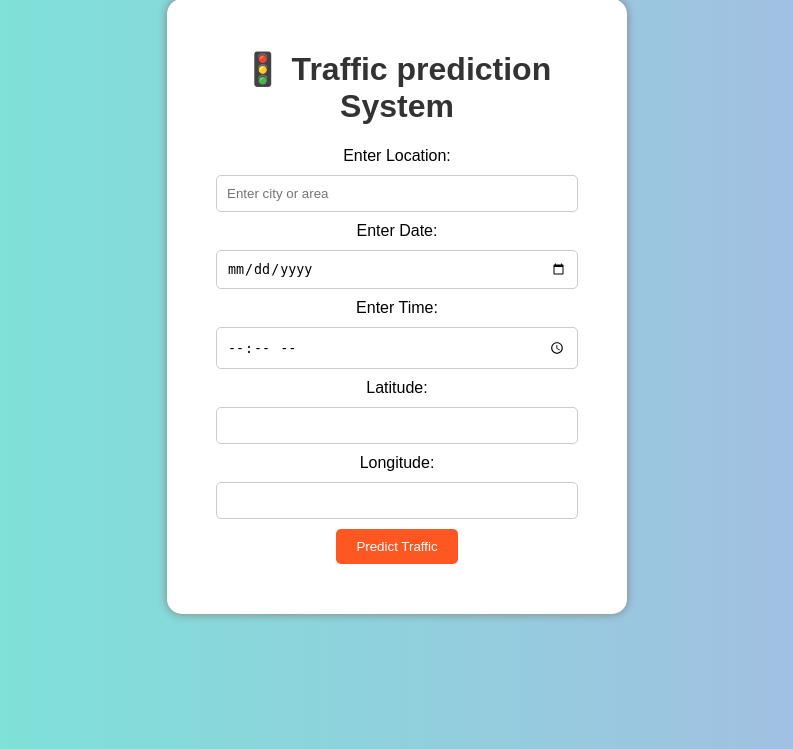
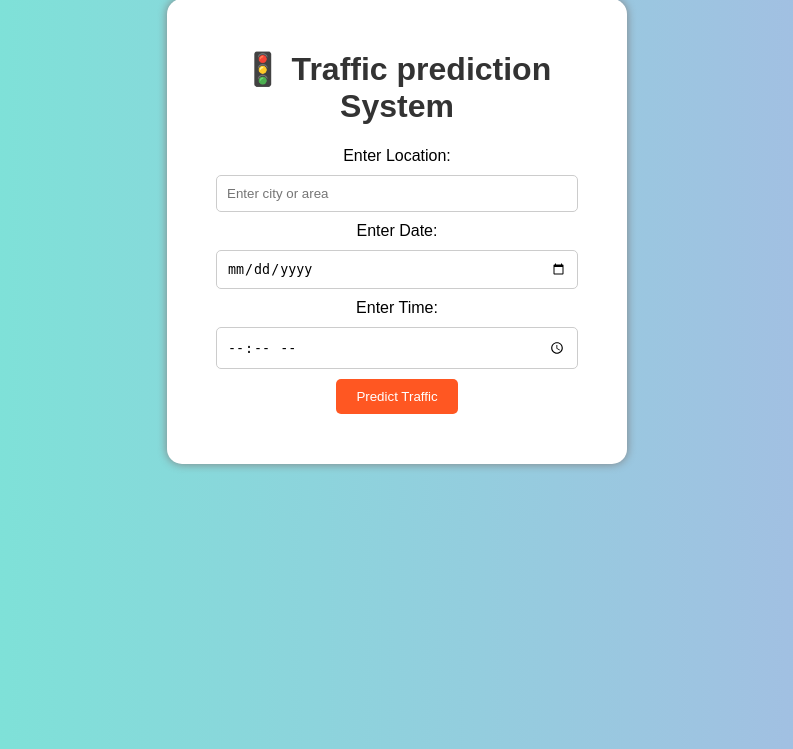
Before and after one commit to srihasiniKotagiri/real_time_project, a Flask app: page / in a window 1280 px wide. Shown: the part 51-800 px from the top of the page, without its empty margins (243-1036 px from the left). Run offline with Flask 3, Linux system fonts and the light colour scheme.

Commit message:
Update index.html

```diff
--- a/project/templates/index.html
+++ b/project/templates/index.html
@@ -21,11 +21,6 @@
         <input type="time" id="time">
 <form action="/predict" method="POST">
 
-    <label>Latitude:</label>
-    <input type="text" name="lat" required>
-
-    <label>Longitude:</label>
-    <input type="text" name="lng" required>
 
 
     <button type="submit">Predict Traffic</button>
```
